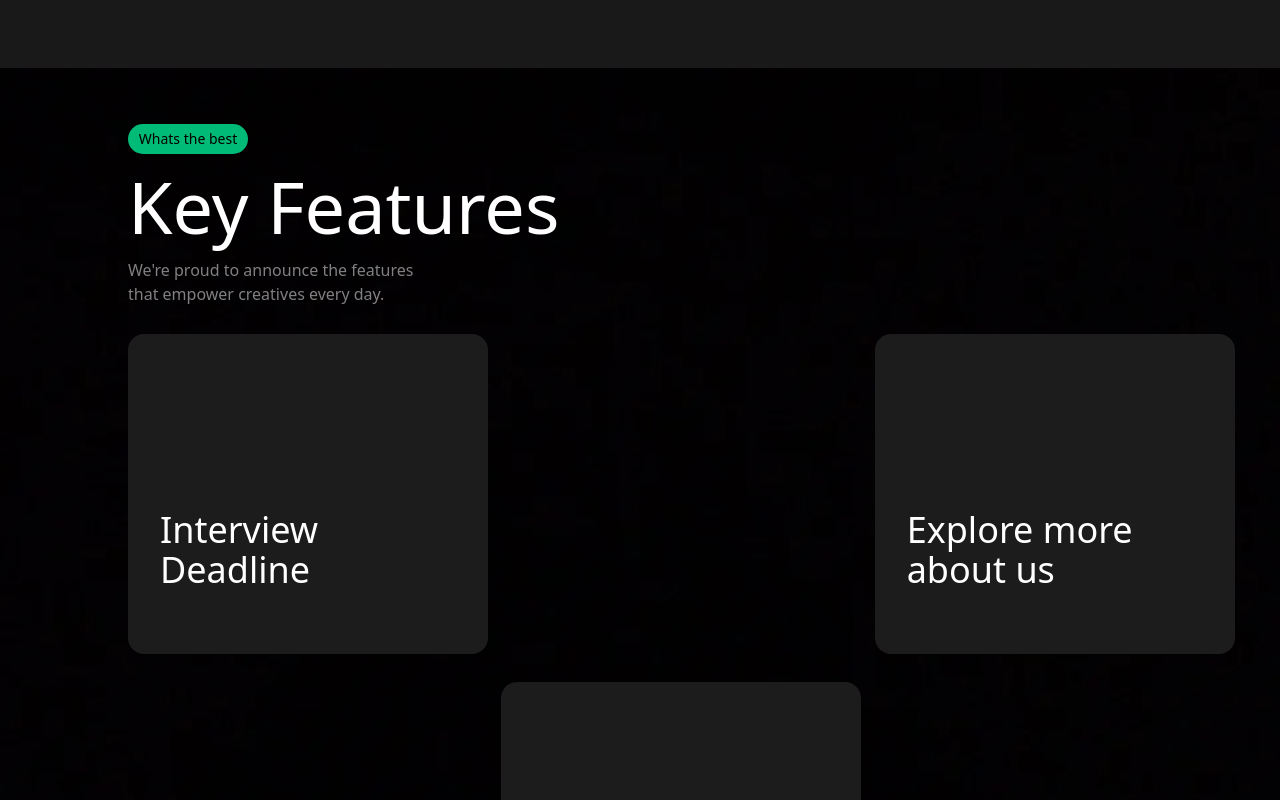
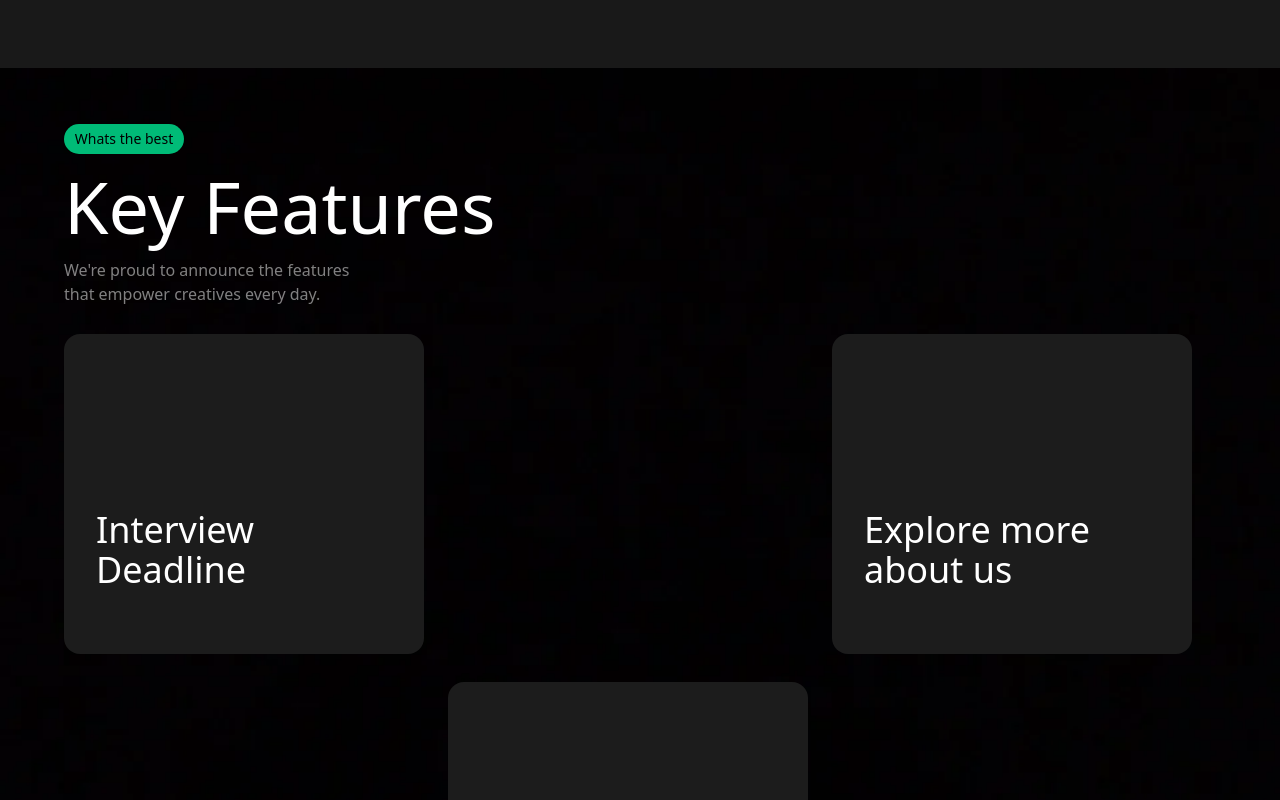
Before and after one commit to FahadBinQaiser/JobDemo, a React (Vite) app in the folder Jobdemo/: page / in a window 1280 px wide. Shown: the part 1580-2380 px from the top of the page. Built offline with nearby package versions, Linux system fonts and the light colour scheme.

Commit message:
Fixing stuff

```diff
--- a/Jobdemo/src/components/KeyFeature/KeyFeature.jsx
+++ b/Jobdemo/src/components/KeyFeature/KeyFeature.jsx
@@ -86,7 +86,7 @@ export default function KeyFeature() {
   return (
     <>
       <div className="parallax hidden sm:flex flex-col min-h-screen py-14 px-10">
-        <div className="max-w-5xl mx-auto space-y-7">
+        <div className="max-w-6xl mx-auto space-y-7">
           <div className="content flex flex-col space-y-4 max-w-5xl">
             <button className="w-[120px] h-[30px] bg-[#00BB77] text-black rounded-full text-sm">
               Whats the best
@@ -105,7 +105,7 @@ export default function KeyFeature() {
           {gridData.map((row, i) => (
             <div
               key={i}
-              className={`grid grid-cols-3 gap-24 text-white ${
+              className={`grid grid-cols-3 text-white ${
                 i === 2 ? "relative" : ""
               }`}
             >
--- a/Jobdemo/src/components/Note/Note.jsx
+++ b/Jobdemo/src/components/Note/Note.jsx
@@ -1,12 +1,11 @@
 import React from "react";
 export default function Note() {
   return (
-    <section
-    className="min-h-screen flex flex-col items-center justify-center px-6 py-20 relative">
+    <section className="min-h-screen flex flex-col items-center justify-center px-6 py-20 relative">
       <div className="absolute inset-0 bg-black/90 bg-opacity-60"></div>
 
       <div className="max-w-4xl mx-auto text-center space-y-12 relative z-10">
-      <h2 className="text-4xl md:text-6xl lg:text-7xl font-semibold text-white leading-tight">
+        <h2 className="text-3xl md:text-6xl lg:text-7xl font-semibold text-white leading-tight">
           An extraordinary note
           <br />
           for <span className="text-green-400">makers, creators..</span>
@@ -25,6 +24,5 @@ export default function Note() {
         </p>
       </div>
     </section>
-
   );
 }
```
Lines whose indentation alone changed are shown as unchanged.
